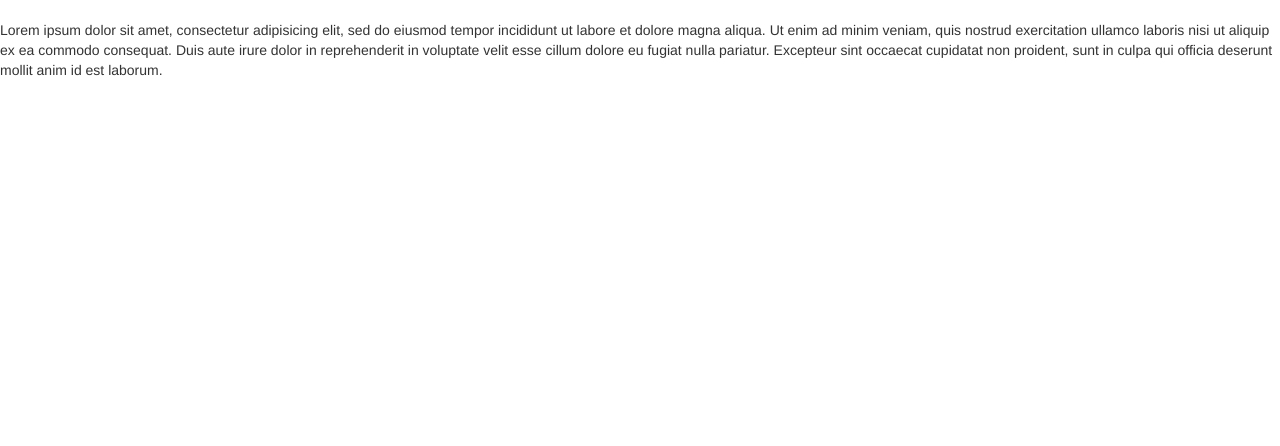
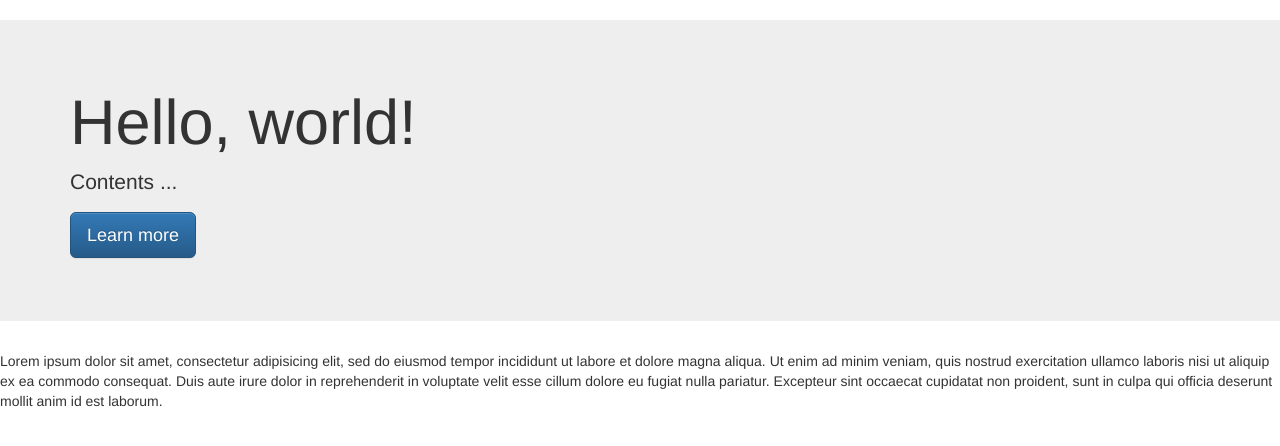
Before and after one commit to winex01/test, a PHP site: page / in a window 1280 px wide. Shown: the part 52-498 px from the top of the page. Run offline with PHP 8.4, Linux system fonts and the light colour scheme.

Commit message:
added jumbotron

```diff
--- a/index.php
+++ b/index.php
@@ -53,6 +53,16 @@
 </nav>
 
 
+<div class="jumbotron">
+	<div class="container">
+		<h1>Hello, world!</h1>
+		<p>Contents ...</p>
+		<p>
+			<a class="btn btn-primary btn-lg">Learn more</a>
+		</p>
+	</div>
+</div>
+
 Lorem ipsum dolor sit amet, consectetur adipisicing elit, sed do eiusmod
 tempor incididunt ut labore et dolore magna aliqua. Ut enim ad minim veniam,
 quis nostrud exercitation ullamco laboris nisi ut aliquip ex ea commodo
@@ -61,6 +71,9 @@ cillum dolore eu fugiat nulla pariatur. Excepteur sint occaecat cupidatat non
 proident, sunt in culpa qui officia deserunt mollit anim id est laborum.
 
 
+
+
+
 <!-- Latest compiled and minified JavaScript -->
 <script src="https://maxcdn.bootstrapcdn.com/bootstrap/3.3.7/js/bootstrap.min.js" integrity="sha384-Tc5IQib027qvyjSMfHjOMaLkfuWVxZxUPnCJA7l2mCWNIpG9mGCD8wGNIcPD7Txa" crossorigin="anonymous"></script>
 
```
